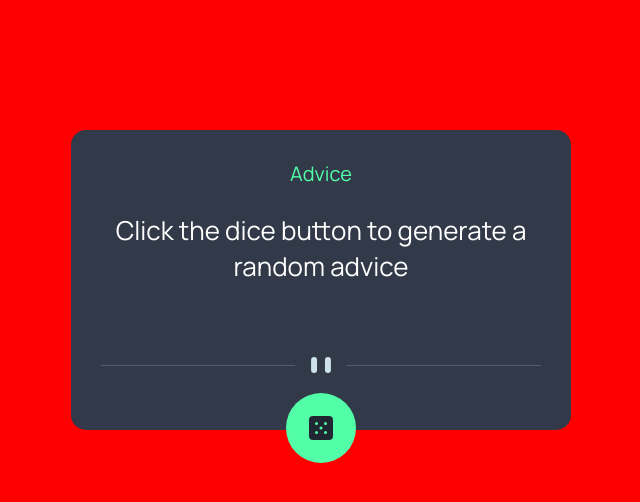
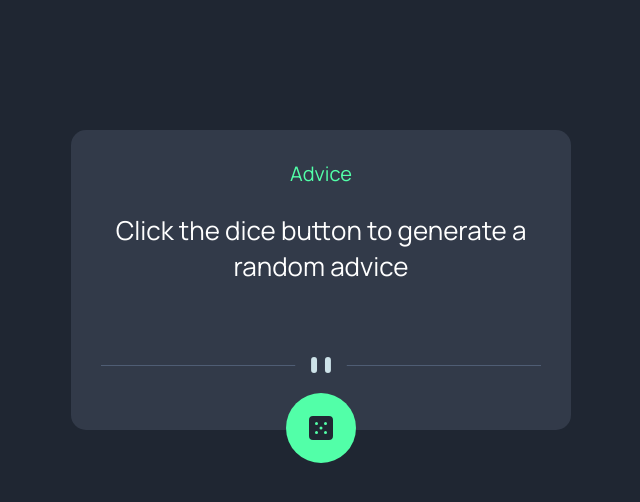
Before and after one commit to lenardatthebreakwater/advice-generator-app, a plain HTML site: page index.html in a window 1280 px wide. Shown: the whole page, without its empty margins (319-959 px from the left). Drawn offline with Linux system fonts and the light colour scheme.

Commit message:
Changed the body's bg color back

```diff
--- a/style.css
+++ b/style.css
@@ -18,7 +18,7 @@
 
 body {
 	min-height: 100vh;
-	background-color: red;
+	background-color: var(--primary-bg-color);
 }
 
 img {
```
